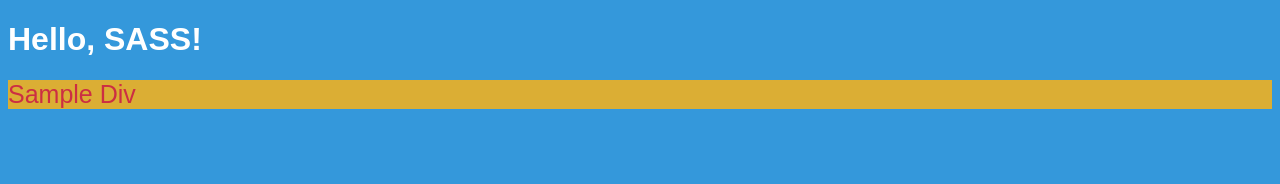
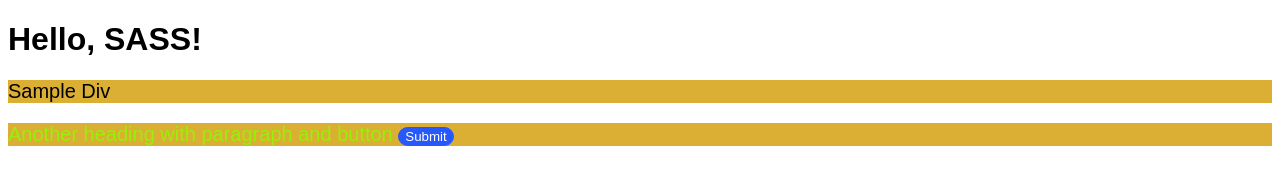
Before and after one commit to IMSP2596/PortFolio, a plain HTML site: page index.html in a window 1280 px wide. Drawn offline with Linux system fonts and the light colour scheme.

Commit message:
Session 2 Exercise 2

```diff
--- a/index.html
+++ b/index.html
@@ -6,11 +6,16 @@
     <title>SASS Demo</title>
     <link rel="stylesheet" href="style.css">
     <link rel="stylesheet" href="variables.css">
+    <link rel="stylesheet" href="nesting.css">
 </head>
 <body>
     <h1>Hello, SASS!</h1>
     <div>
         Sample Div
     </div>
+    <div>
+        <p>Another heading with paragraph and button <button>Submit</button></p>
+
+    </div>
 </body>
 </html>
--- /dev/null
+++ b/nesting.scss
@@ -0,0 +1,17 @@
+$primary-color:#2658fc;
+$secondary-color: #97f009;
+$font-size:20px;
+div{
+    font-size: $font-size;
+    p{
+        color: $secondary-color;
+        button{
+           border: 1px solid $primary-color;
+           size: 50%;
+           border-radius: 25px;
+           background-color: $primary-color;
+           color: #ffff;
+        }
+    }
+
+}
--- a/style.scss
+++ b/style.scss
@@ -1,7 +1,7 @@
-$primary-color: #3498db;
+$primary-color: #ffffff;
 
 body {
   background-color: $primary-color;
-  color: white;
+  color: rgb(0, 0, 0);
   font-family: Arial, sans-serif;
 }
--- a/variables.scss
+++ b/variables.scss
@@ -4,6 +4,5 @@ $font-size: 25px;
 
 div{
     background-color: $primary-color;
-    color: $secondary-color;
     font-size: $font-size;
 }
```
Also changed, not shown: nesting.css (added), style.css, variables.css, 2 other files.
